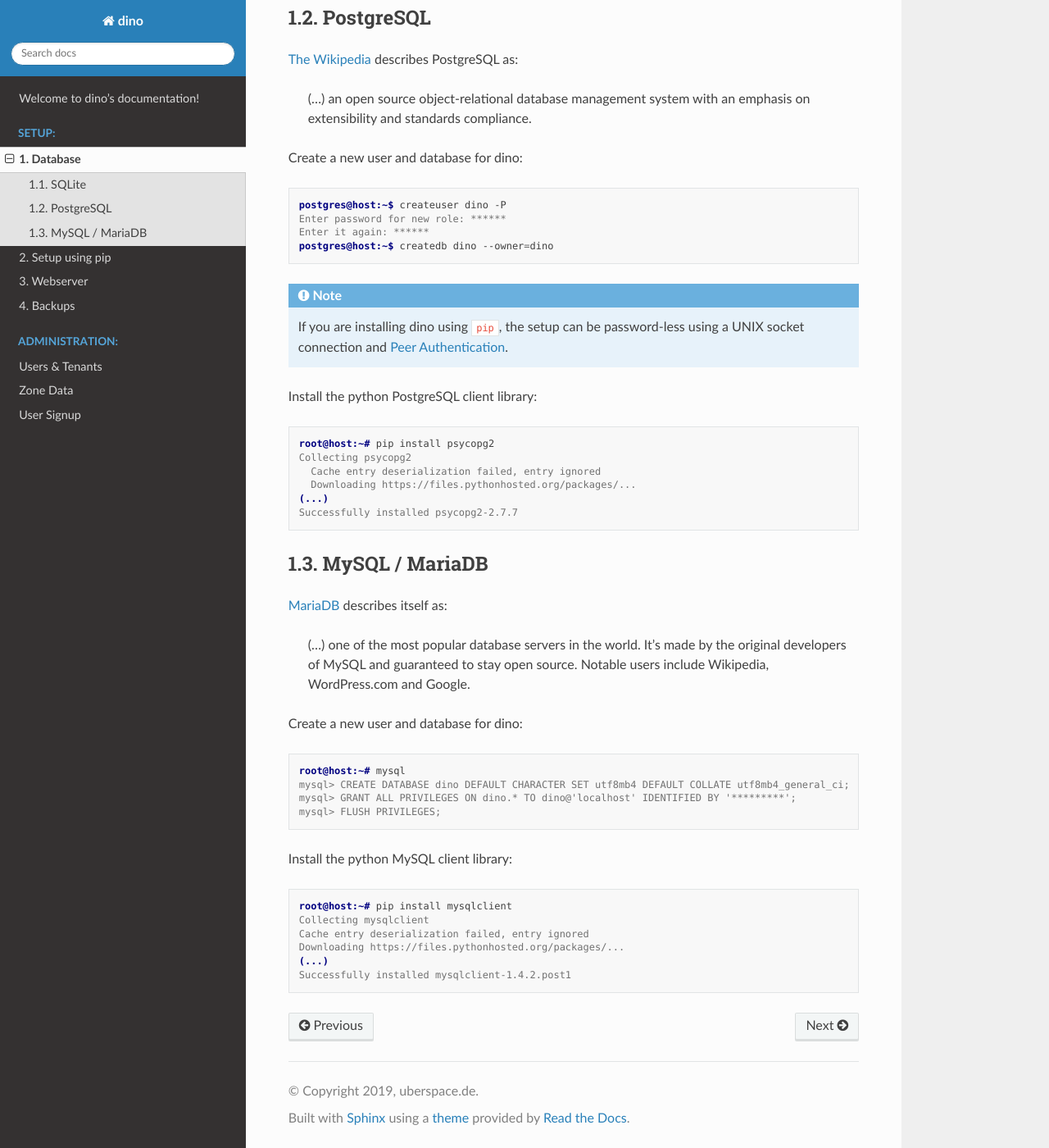
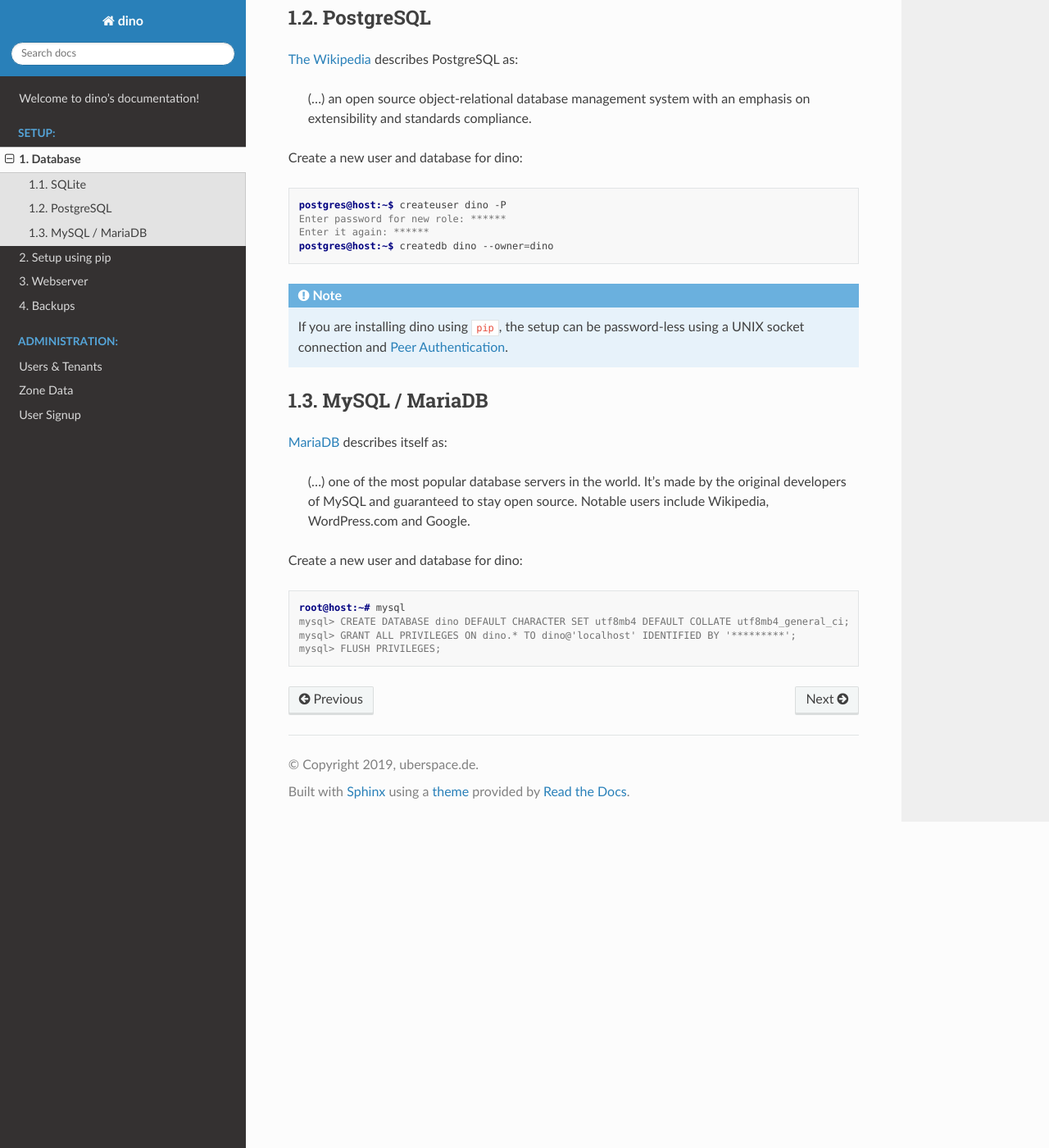
Before and after one commit to Uberspace/dino, a Sphinx documentation site: the page built from doc/database.rst, in a window 1280 px wide and 1400 px high, scrolled down 475 px. Shown: the whole window at 82% size. Built offline with Sphinx 7.4.7 and the Read the Docs theme 2.0.0, drawn with Linux system fonts in a browser that asks for light colours; the version number could not be read and is left out.

Commit message:
docs: move pgsql and mysql client lib installation into pip guide

```diff
--- a/doc/database.rst
+++ b/doc/database.rst
@@ -40,17 +40,6 @@ Create a new user and database for dino:
   If you are installing dino using ``pip``, the setup can be password-less using
   a UNIX socket connection and `Peer Authentication`_.
 
-Install the python PostgreSQL client library:
-
-.. code-block:: console
-
-  root@host:~# pip install psycopg2
-  Collecting psycopg2
-    Cache entry deserialization failed, entry ignored
-    Downloading https://files.pythonhosted.org/packages/...
-  (...)
-  Successfully installed psycopg2-2.7.7
-
 .. _`Peer Authentication`: https://www.postgresql.org/docs/current/auth-peer.html
 
 MySQL / MariaDB
@@ -70,14 +59,3 @@ Create a new user and database for dino:
   mysql> CREATE DATABASE dino DEFAULT CHARACTER SET utf8mb4 DEFAULT COLLATE utf8mb4_general_ci;
   mysql> GRANT ALL PRIVILEGES ON dino.* TO dino@'localhost' IDENTIFIED BY '*********';
   mysql> FLUSH PRIVILEGES;
-
-Install the python MySQL client library:
-
-.. code-block:: console
-
-  root@host:~# pip install mysqlclient
-  Collecting mysqlclient
-  Cache entry deserialization failed, entry ignored
-  Downloading https://files.pythonhosted.org/packages/...
-  (...)
-  Successfully installed mysqlclient-1.4.2.post1
```
Also changed, not shown: doc/setup_pip.rst (+11 -0 lines), 1 other file.
